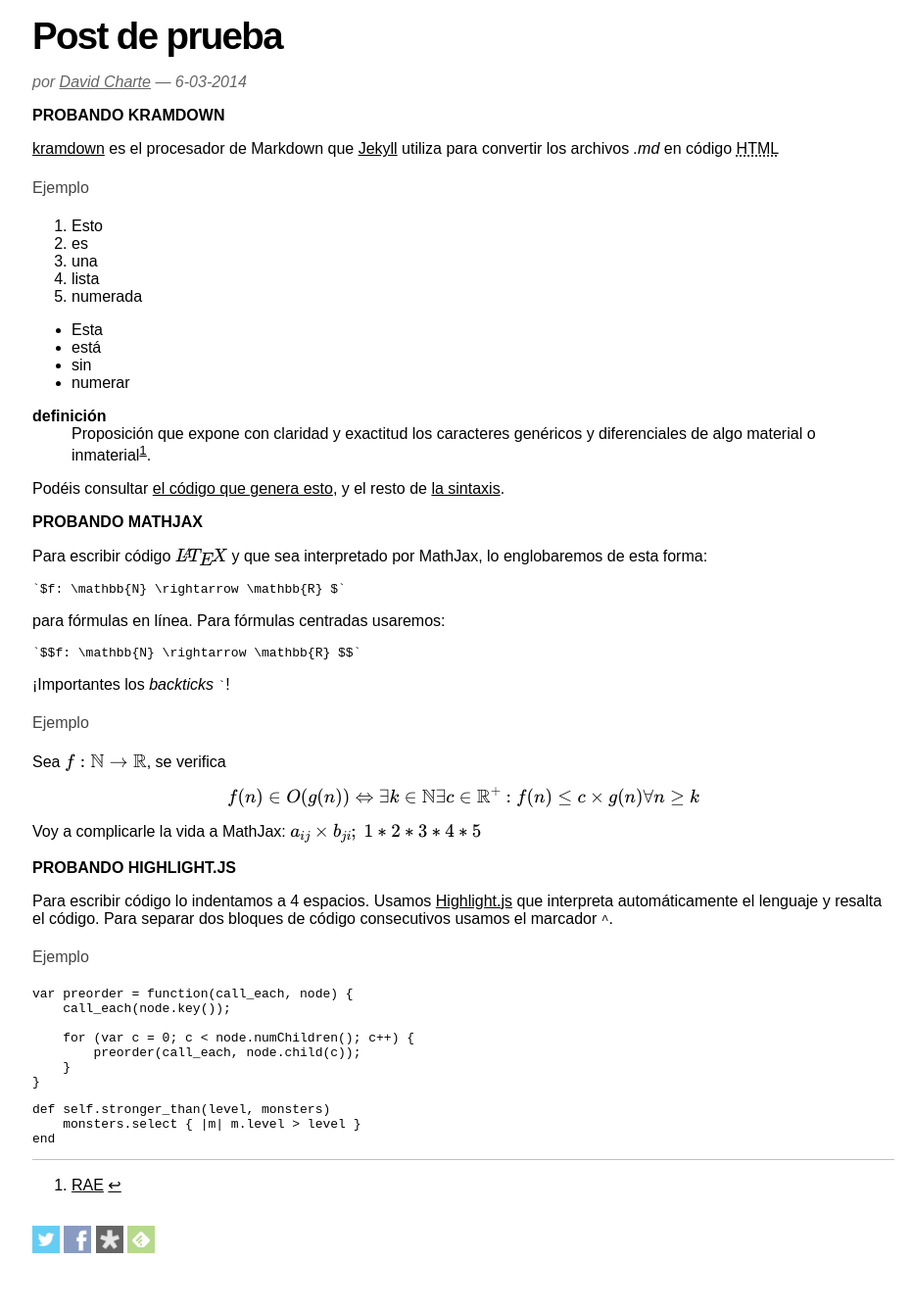
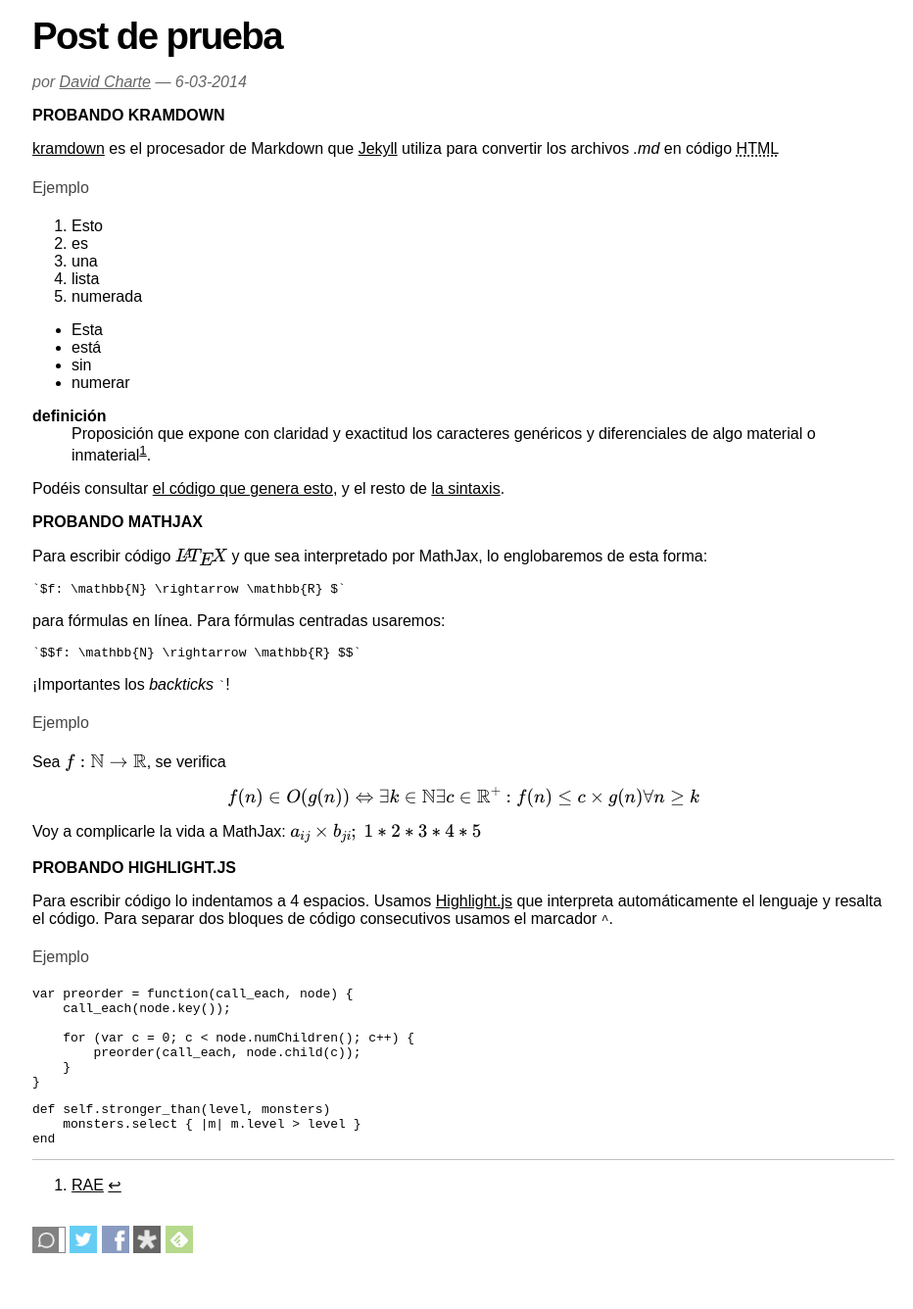
Before and after one commit to libreim/blog, a Jekyll site: the page built from _posts/2014-3-6-testpost.md, in a window 1280 px wide. Shown: the part 100-1436 px from the top of the page at 98% size, without its empty margins (167-1099 px from the left). Built offline with Jekyll 4.4.1, drawn with Linux system fonts in a browser that asks for light colours; formulas are drawn with MathJax 3; comment, search, counter and statistics services are not loaded; grey boxes are pictures that could not be loaded.

Commit message:
The Final Fixes

```diff
--- a/_layouts/chapter.html
+++ b/_layouts/chapter.html
@@ -19,7 +19,7 @@ layout: default
 	<span class="date">{{ page.date | date: "%e-%m-%Y" }}</p>
 	{{ content }}
 	<div class="share">
-		<a class="dsq-comment-count" href="{{ site.baseurl }}{{ page.url }}#disqus_thread"></a>
+		<a class="dsq-comment-count" href="{{ site.baseurl }}{{ page.url }}/#disqus_thread"></a>
 		<a href="https://twitter.com/intent/tweet?url={{ site.url }}{{ page.url }}&text={{ page.title }}" class="share-twt" target="_blank"><img alt="Twitter" title="Compartir en Twitter" src="{{ site.baseurl }}/assets/sq_twitter.png" /></a>
 		<a href="http://facebook.com/share?url={{ site.url }}{{ page.url }}&title={{ page.title }}" class="share-fb" target="_blank"><img alt="Facebook" title="Compartir en Facebook" src="{{ site.baseurl }}/assets/sq_facebook.png" /></a>
 		<a href="http://sharetodiaspora.github.io/?url={{ site.url }}{{ page.url }}&title={{ page.title }}" class="share-di" target="_blank"><img alt="Diaspora" title="Compartir en Diaspora*" src="{{ site.baseurl }}/assets/sq_diaspora.png" /></a>
--- a/css/default.css
+++ b/css/default.css
@@ -18,6 +18,15 @@ article .share {
 
 article .share:hover {
 	opacity: 1;
+}
+
+article .share .dsq-comment-count {
+    background: url('/blog/assets/sq_comment.png') no-repeat scroll 0% 0% / auto 100% transparent;
+    display: inline-block;
+    height: 1.6rem;
+    padding-left: 2rem;
+    border: 0.1rem solid #333;
+    vertical-align: middle;
 }
 
 article .share a img {
```
